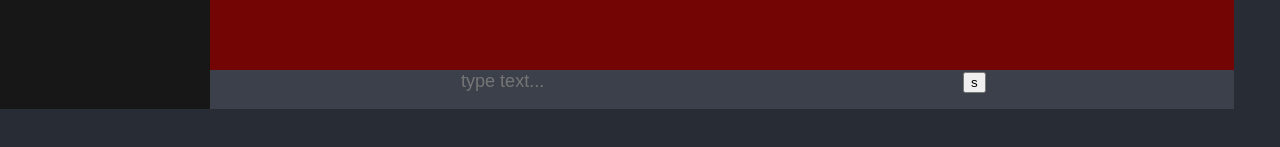
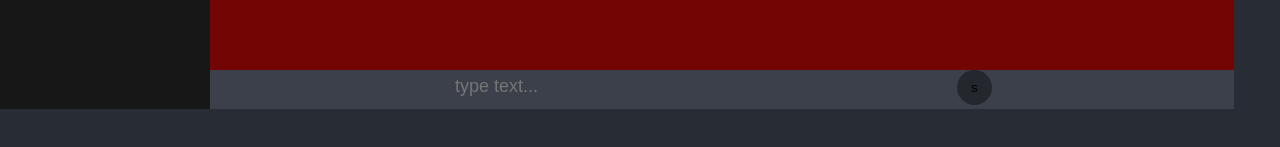
Before and after one commit to Pancakeboy1987/my-app, a React (Create React App) app: page / in a window 1280 px wide. Shown: the part 619-766 px from the top of the page. Built offline with nearby package versions, Linux system fonts and the light colour scheme.

Commit message:
cosmetics

```diff
--- a/src/App.css
+++ b/src/App.css
@@ -49,6 +49,8 @@
   display: flex;
   padding-top: 10px;
   flex-direction: column;
+  max-width: 80%;
+
 
 }
 
--- a/src/components/ChatInput.css
+++ b/src/components/ChatInput.css
@@ -4,7 +4,15 @@
   margin: 0 auto;
   background: #3b404b;
   border: 0ch;
-  padding-bottom: 15px;
+  padding-bottom: 11px;
   font-weight: 400;
   font-size: large;
 }
+
+.text-button{
+  border-radius: 50px;
+  height: 35px;
+  width:35px;
+  border: 0ch;
+  background: #24272e
+}
```
